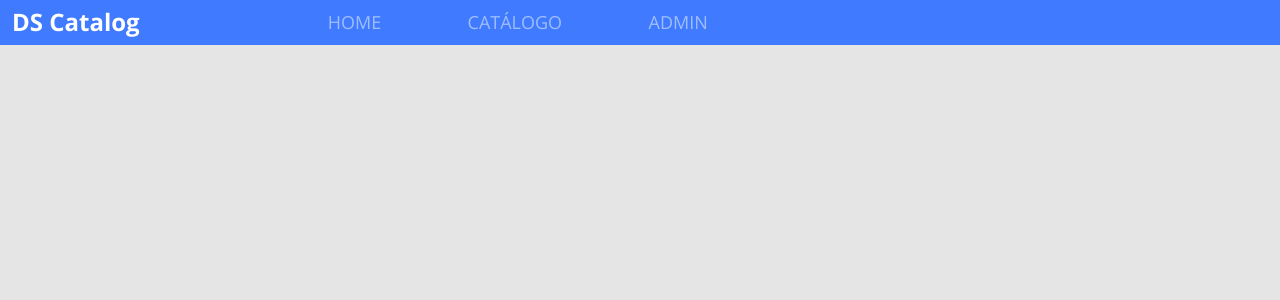
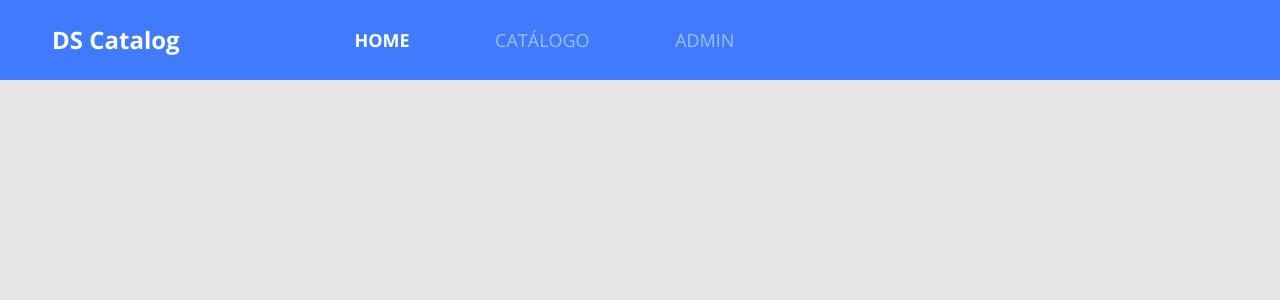
Before and after one commit to evertonlsds/projeto_catalogo_reactjs, a React (Create React App) app: page / in a window 1280 px wide. Shown: the top 300 px of the page. Built offline with nearby package versions, Linux system fonts and the light colour scheme.

Commit message:
ajuste no Navbar com css

```diff
--- a/src/components/Navbar/index.tsx
+++ b/src/components/Navbar/index.tsx
@@ -3,7 +3,7 @@ import "./styles.css";
 
 export default function Navbar() {
   return (
-    <nav className="navbar navbar-expand-md bg-primary">
+    <nav className="navbar navbar-expand-md bg-primary main-nav">
       <div className="container-fluid">
         <a href="link" className="nav-logo-text">
           <h4>DS Catalog</h4>
@@ -11,10 +11,10 @@ export default function Navbar() {
         <div className=" collapse navbar-collapse">
           <ul className="navbar-nav offset-md-2 main-menu">
             <li>
-              <a href="link">HOME</a>
+              <a href="link" className="active">HOME</a>
             </li>
             <li>
-              <a href="link">CATÁLOGO</a>
+              <a href="link" >CATÁLOGO</a>
             </li>
             <li>
               <a href="link">ADMIN</a>
--- a/src/components/Navbar/styles.css
+++ b/src/components/Navbar/styles.css
@@ -1,14 +1,29 @@
-.nav-logo-text, .nav-logo-text:hover{
+.main-nav {
+  height: 70px;
+  padding: 40px;
+}
+
+.nav-logo-text,
+.nav-logo-text:hover {
   color: #fff;
 }
 
-.main-menu{
+.main-menu {
   display: flex;
   font-size: 18px;
   width: 380px;
   justify-content: space-between;
 }
 
-.main-menu a{
+.main-menu a {
   color: rgb(255, 255, 255, 0.5);
 }
+
+.main-menu a:hover {
+  color: #fff;
+}
+
+.main-menu a.active {
+  color: #fff;
+  font-weight: 700;
+}
```
Lines whose indentation alone changed are shown as unchanged.
